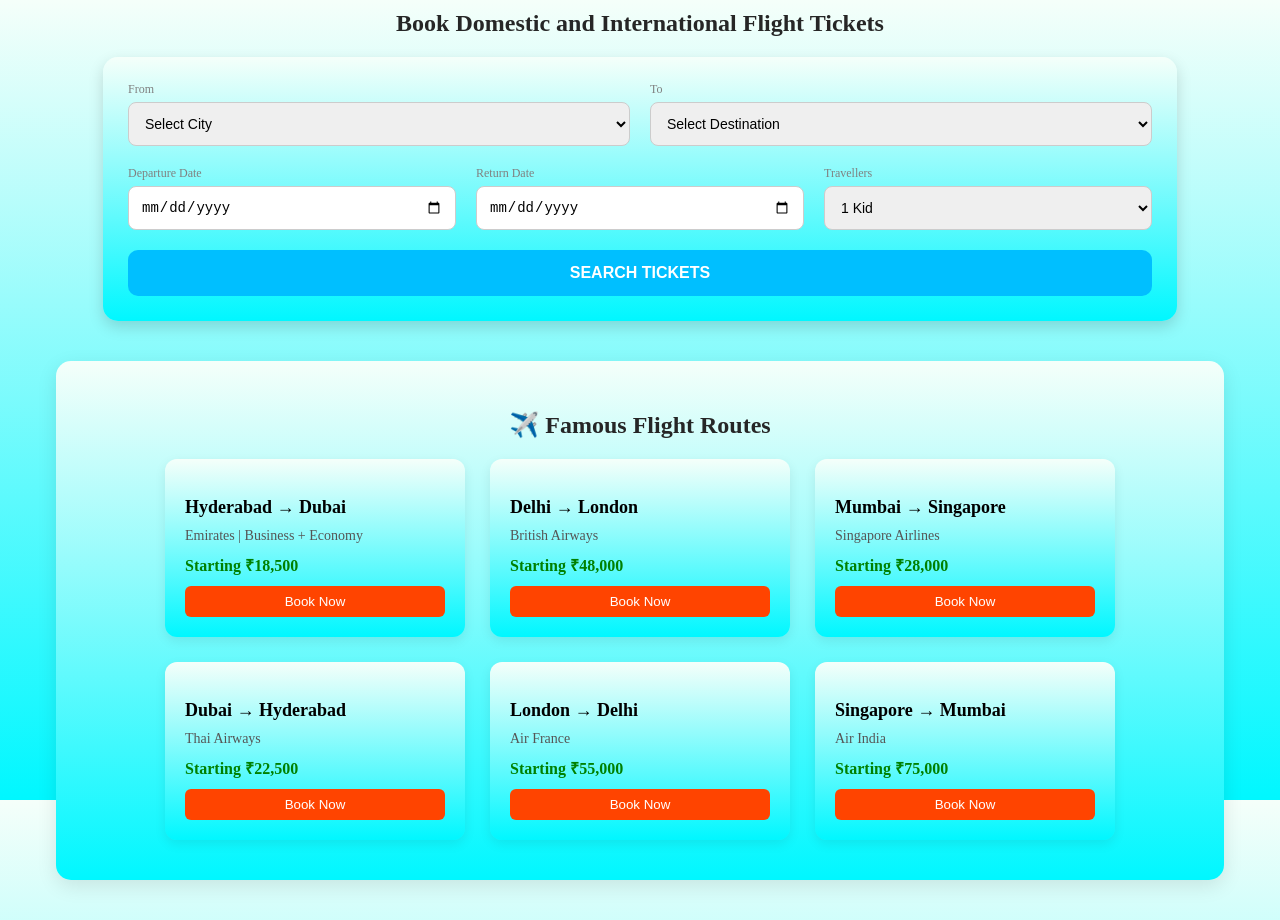
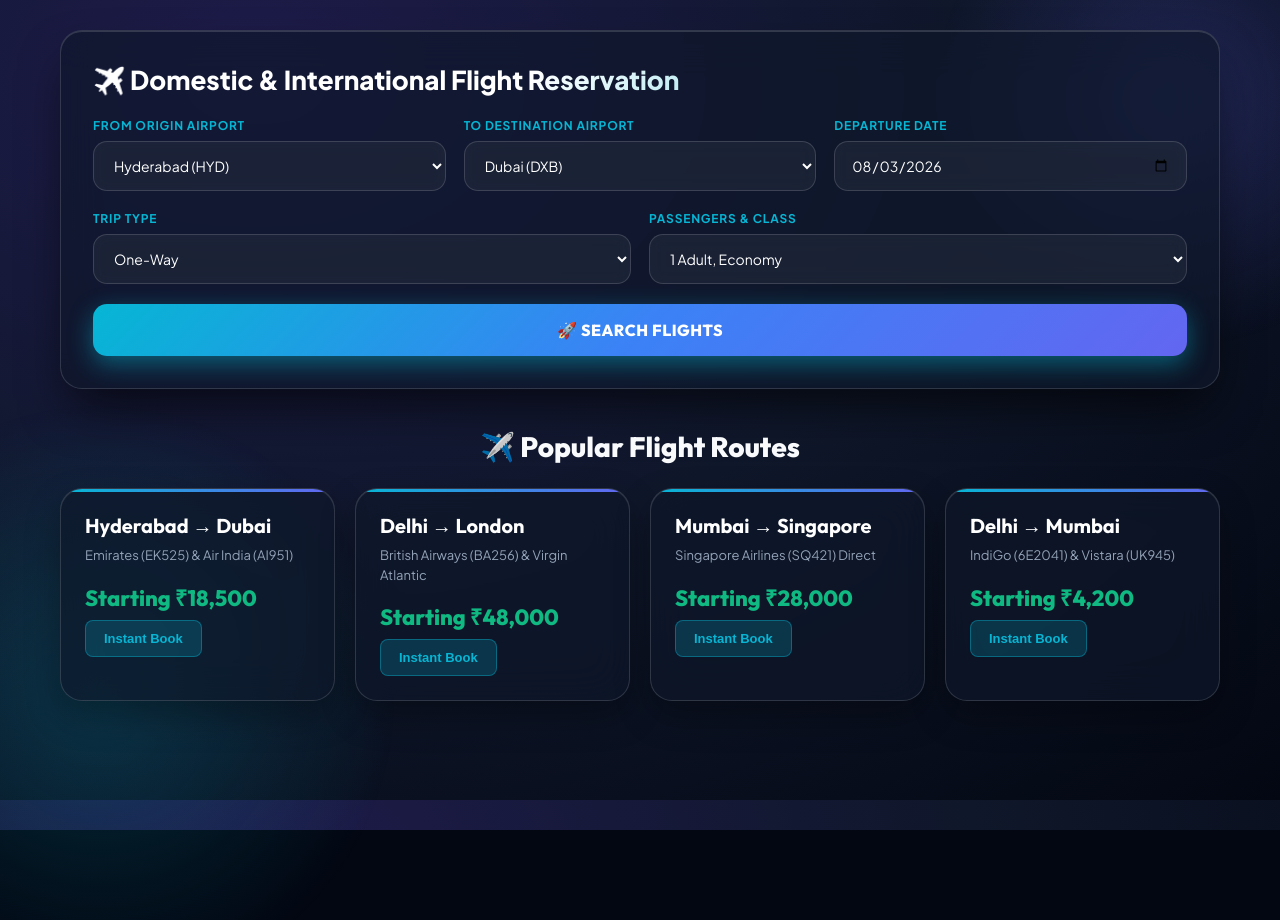
Before and after one commit to Yogender-verma/TicketEasy, a plain HTML site: page flight.html in a window 1280 px wide. After the commit the page ends 830 px from the top, so only its background shows below. Drawn offline with Linux system fonts and the light colour scheme.

Commit message:
feat(flights): redesign flight booking and search result pages to match core design system

```diff
--- a/flight.html
+++ b/flight.html
@@ -1,321 +1,151 @@
-<html>
+<!DOCTYPE html>
+<html lang="en">
 <head>
-<title>Flight</title>
+  <meta charset="UTF-8">
+  <meta name="viewport" content="width=device-width, initial-scale=1.0">
+  <title>Book Flight Tickets | TicketEasy</title>
   <link rel="icon" href="logo.ico">
+  <link rel="stylesheet" href="style.css?v=3.0">
+</head>
+<body style="padding-bottom: 60px;">
 
-<style>
-
-body {
-margin: 0;
-background-image: linear-gradient(
-to bottom,
-#f5fffa,
-#00F7FF);
-background-attachment: fixed;
-background-size: cover;
-}
-
-h2{
-text-align:center;
-margin-top:10px;
-color:#262626;
-}
-
-.booking-card{
-background:linear-gradient(
-to bottom,
-#f5fffa,
-#00F7FF);
-width:80%;
-margin:20px auto;
-padding:25px;
-border-radius:15px;
-box-shadow:0 6px 15px rgba(0,0,0,0.15);
-}
-
-.row{
-display:flex;
-gap:20px;
-margin-bottom:20px;
-}
-
-.field{
-flex:1;
-}
-
-label{
-font-size:12px;
-color:gray;
-display:block;
-margin-bottom:5px;
-}
-
-select,input{
-width:100%;
-padding:12px;
-border-radius:8px;
-border:1px solid #ccc;
-font-size:14px;
-}
-
-.search-btn{
-background:#00bfff;
-color:white;
-border:none;
-padding:14px;
-width:100%;
-border-radius:10px;
-font-size:16px;
-cursor:pointer;
-font-weight:bold;
-}
-
-.search-btn:hover{
-background:#0099cc;
-}
-
-
-/* Famous Flights */
-
-.famous-flight-wrapper{
-width:85%;
-margin:40px auto;
-padding:40px;
-background:linear-gradient(
-to bottom,
-#f5fffa,
-#00F7FF);
-border-radius:15px;
-box-shadow:0 6px 20px rgba(0,0,0,0.1);
-text-align:center;
-}
-
-.flight-route-grid{
-display:flex;
-justify-content:center;
-gap:25px;
-flex-wrap:wrap;
-}
-
-.flight-route-box{
-width:260px;
-background:linear-gradient(
-to bottom,
-#f5fffa,
-#00F7FF);
-padding:20px;
-border-radius:12px;
-box-shadow:0 4px 12px rgba(0,0,0,0.08);
-transition:all 0.3s ease;
-text-align:left;
-}
-
-.flight-route-box:hover{
-transform:translateY(-8px);
-box-shadow:0 10px 25px rgba(0,0,0,0.15);
-}
-
-.flight-route-box h3{
-margin-bottom:10px;
-font-size:18px;
-}
-
-.flight-route-box p{
-font-size:14px;
-margin:6px 0;
-color:#555;
-}
-
-.flight-route-box .fare{
-font-size:16px;
-font-weight:bold;
-color:green;
-margin:10px 0;
-}
-
-.flight-route-box button{
-width:100%;
-padding:8px;
-border:none;
-border-radius:6px;
-background:#FF4400;
-color:white;
-cursor:pointer;
-}
-
-</style>
-
-</head>
-
-<body>
-
-<h2>Book Domestic and International Flight Tickets</h2>
-
-<div class="booking-card">
+  <div class="booking-container">
+    <div class="glass-card">
+      <div class="search-title">✈️ Domestic & International Flight Reservation</div>
 
       <div class="row">
-
         <div class="field">
-<label>From</label>
+          <label>From Origin Airport</label>
           <select id="fromCity">
-
-<option>Select City</option>
-
             <optgroup label="India">
-<option>Hyderabad</option>
-<option>Delhi</option>
-<option>Mumbai</option>
+              <option>Hyderabad (HYD)</option>
+              <option>Delhi (DEL)</option>
+              <option>Mumbai (BOM)</option>
+              <option>Bengaluru (BLR)</option>
+              <option>Chennai (MAA)</option>
             </optgroup>
-
             <optgroup label="International">
-<option>Dubai</option>
-<option>London</option>
-<option>Singapore</option>
+              <option>Dubai (DXB)</option>
+              <option>London (LHR)</option>
+              <option>Singapore (SIN)</option>
             </optgroup>
-
           </select>
         </div>
 
         <div class="field">
-<label>To</label>
+          <label>To Destination Airport</label>
           <select id="toCity">
-
-<option>Select Destination</option>
-
+            <optgroup label="International">
+              <option>Dubai (DXB)</option>
+              <option>London (LHR)</option>
+              <option>Singapore (SIN)</option>
+            </optgroup>
             <optgroup label="India">
-<option>Delhi</option>
-<option>Mumbai</option>
-<option>Hyderabad</option>
+              <option>Delhi (DEL)</option>
+              <option>Mumbai (BOM)</option>
+              <option>Hyderabad (HYD)</option>
+              <option>Bengaluru (BLR)</option>
             </optgroup>
-
-<optgroup label="International">
-<option>Dubai</option>
-<option>London</option>
-<option>Singapore</option>
-</optgroup>
-
           </select>
         </div>
-
-</div>
-
-<div class="row">
 
         <div class="field">
           <label>Departure Date</label>
           <input type="date" id="departDate">
         </div>
+      </div>
 
+      <div class="row">
         <div class="field">
+          <label>Trip Type</label>
+          <select id="tripType" onchange="toggleReturnDate()">
+            <option value="oneway">One-Way</option>
+            <option value="roundtrip">Round-Trip</option>
+          </select>
+        </div>
+
+        <div class="field" id="returnBox" style="display:none;">
           <label>Return Date</label>
           <input type="date" id="returnDate">
         </div>
 
         <div class="field">
-<label>Travellers</label>
+          <label>Passengers & Class</label>
           <select id="travellers">
+            <option>1 Adult, Economy</option>
+            <option>2 Adults, Economy</option>
+            <option>1 Adult, Business Class</option>
+            <option>Family (2 Adults, 2 Kids)</option>
+          </select>
+        </div>
+      </div>
 
-<option>1 Kid</option>
-<option>2 Kids</option>
-<option>1 Adult</option>
-<option>2 Adults</option>
-<option>3 Adults</option>
-<option>Family</option>
+      <button class="search-btn" onclick="searchFlights()">🚀 SEARCH FLIGHTS</button>
+    </div>
+  </div>
 
-</select>
+  <div class="offers-section">
+    <h2>✈️ Popular Flight Routes</h2>
+    <div class="offers-container">
+
+      <div class="offer-card">
+        <h3>Hyderabad → Dubai</h3>
+        <p>Emirates (EK525) & Air India (AI951)</p>
+        <div class="price-tag">Starting ₹18,500</div>
+        <button onclick="openBookingModal({title:'Emirates (EK525)', type:'flight', route:'Hyderabad → Dubai', price:18500})">Instant Book</button>
+      </div>
+
+      <div class="offer-card">
+        <h3>Delhi → London</h3>
+        <p>British Airways (BA256) & Virgin Atlantic</p>
+        <div class="price-tag">Starting ₹48,000</div>
+        <button onclick="openBookingModal({title:'British Airways (BA256)', type:'flight', route:'Delhi → London', price:48000})">Instant Book</button>
+      </div>
+
+      <div class="offer-card">
+        <h3>Mumbai → Singapore</h3>
+        <p>Singapore Airlines (SQ421) Direct</p>
+        <div class="price-tag">Starting ₹28,000</div>
+        <button onclick="openBookingModal({title:'Singapore Airlines (SQ421)', type:'flight', route:'Mumbai → Singapore', price:28000})">Instant Book</button>
+      </div>
+
+      <div class="offer-card">
+        <h3>Delhi → Mumbai</h3>
+        <p>IndiGo (6E2041) & Vistara (UK945)</p>
+        <div class="price-tag">Starting ₹4,200</div>
+        <button onclick="openBookingModal({title:'Vistara (UK945)', type:'flight', route:'Delhi → Mumbai', price:4200})">Instant Book</button>
       </div>
 
     </div>
-
-<button class="search-btn" onclick="searchFlights()">SEARCH TICKETS</button>
-
   </div>
 
+  <script src="booking-modal.js?v=3.0"></script>
+  <script>
+    const tomorrow = new Date();
+    tomorrow.setDate(tomorrow.getDate() + 1);
+    document.getElementById("departDate").value = tomorrow.toISOString().split('T')[0];
 
-<!-- Famous Routes -->
-
-<div class="famous-flight-wrapper">
-
-<h2>✈️ Famous Flight Routes</h2>
-
-<div class="flight-route-grid">
-
-<div class="flight-route-box">
-<h3>Hyderabad → Dubai</h3>
-<p>Emirates | Business + Economy</p>
-<p class="fare">Starting ₹18,500</p>
-<button onclick="goRoute('Hyderabad','Dubai')">Book Now</button>
-</div>
-
-<div class="flight-route-box">
-<h3>Delhi → London</h3>
-<p>British Airways</p>
-<p class="fare">Starting ₹48,000</p>
-<button onclick="goRoute('Delhi','London')">Book Now</button>
-</div>
-
-<div class="flight-route-box">
-<h3>Mumbai → Singapore</h3>
-<p>Singapore Airlines</p>
-<p class="fare">Starting ₹28,000</p>
-<button onclick="goRoute('Mumbai','Singapore')">Book Now</button>
-</div>
-
-<div class="flight-route-box">
-<h3>Dubai → Hyderabad</h3>
-<p>Thai Airways</p>
-<p class="fare">Starting ₹22,500</p>
-<button onclick="goRoute('Bengaluru','Bangkok')">Book Now</button>
-</div>
-
-<div class="flight-route-box">
-<h3>London → Delhi</h3>
-<p>Air France</p>
-<p class="fare">Starting ₹55,000</p>
-<button onclick="goRoute('Chennai','Paris')">Book Now</button>
-</div>
-
-<div class="flight-route-box">
-<h3>Singapore → Mumbai</h3>
-<p>Air India</p>
-<p class="fare">Starting ₹75,000</p>
-<button onclick="goRoute('Delhi','New York')">Book Now</button>
-</div>
-
-</div>
-
-</div>
-
-
-<script>
-
-function searchFlights(){
-
-let from=document.getElementById("fromCity").value;
-let to=document.getElementById("toCity").value;
-let depart=document.getElementById("departDate").value;
-let ret=document.getElementById("returnDate").value;
-let people=document.getElementById("travellers").value;
-
-window.location.href=
-"flightticket.html?from="+encodeURIComponent(from)+
-"&to="+encodeURIComponent(to)+
-"&depart="+depart+
-"&return="+ret+
-"&travellers="+encodeURIComponent(people);
-
+    function toggleReturnDate() {
+      const type = document.getElementById("tripType").value;
+      const box = document.getElementById("returnBox");
+      if (type === "roundtrip") {
+        box.style.display = "block";
+        const retDay = new Date();
+        retDay.setDate(retDay.getDate() + 5);
+        document.getElementById("returnDate").value = retDay.toISOString().split('T')[0];
+      } else {
+        box.style.display = "none";
+      }
     }
 
-
-function goRoute(from,to){
-
-window.location.href=
-"flightticket.html?from="+encodeURIComponent(from)+
-"&to="+encodeURIComponent(to);
-
+    function searchFlights() {
+      const from = document.getElementById("fromCity").value;
+      const to = document.getElementById("toCity").value;
+      const depart = document.getElementById("departDate").value;
+      const ret = document.getElementById("returnDate")?.value || "";
+      const travellers = document.getElementById("travellers").value;
+      window.location.href = `flightticket.html?from=${encodeURIComponent(from)}&to=${encodeURIComponent(to)}&depart=${depart}&return=${ret}&travellers=${encodeURIComponent(travellers)}`;
     }
-
   </script>
-
 </body>
 </html>
```
Also changed, not shown: flightticket.html (+65 -247 lines). Lines whose indentation alone changed are shown as unchanged.
